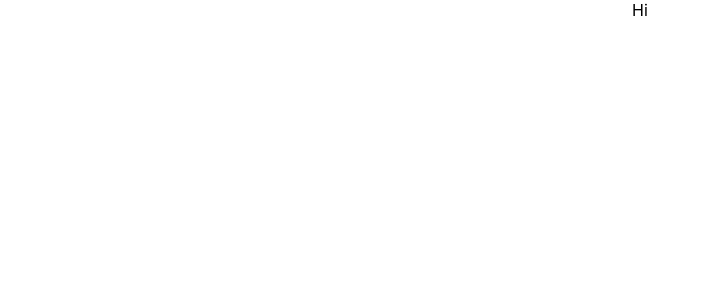
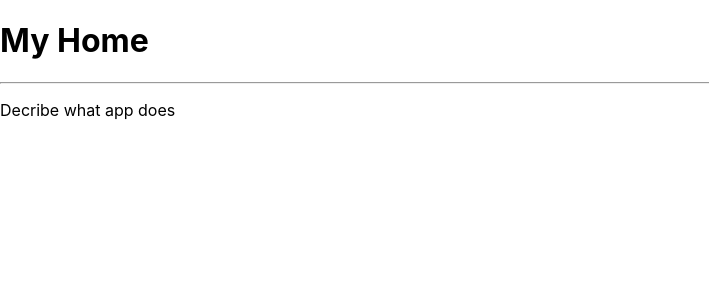
Before and after one commit to ChristinaKozi/p2-final, a React (Create React App) app: page / in a window 1280 px wide. Shown: the top 300 px of the page, without its empty margins (0-709 px from the left). Built offline with nearby package versions, Linux system fonts and the light colour scheme.

Commit message:
adds home page

```diff
--- a/package.json
+++ b/package.json
@@ -8,6 +8,7 @@
     "@testing-library/user-event": "^13.5.0",
     "react": "^18.2.0",
     "react-dom": "^18.2.0",
+    "react-router-dom": "^6.19.0",
     "react-scripts": "5.0.1",
     "web-vitals": "^2.1.4"
   },
--- a/src/App.js
+++ b/src/App.js
@@ -1,11 +1,11 @@
-import logo from './logo.svg';
+import React from 'react'
 import './App.css';
 
 function App() {
   return (
-    <div className="App">
-      Hi
-    </div>
+      <div className="App">
+
+      </div>
   );
 }
 
--- a/src/index.js
+++ b/src/index.js
@@ -2,16 +2,10 @@ import React from 'react';
 import ReactDOM from 'react-dom/client';
 import './index.css';
 import App from './App';
-import reportWebVitals from './reportWebVitals';
+import routes from "./routes.js"
+import { createBrowserRouter, RouterProvider } from 'react-router-dom';
 
-const root = ReactDOM.createRoot(document.getElementById('root'));
-root.render(
-  <React.StrictMode>
-    <App />
-  </React.StrictMode>
-);
+const router = createBrowserRouter(routes);
 
-// If you want to start measuring performance in your app, pass a function
-// to log results (for example: reportWebVitals(console.log))
-// or send to an analytics endpoint. Learn more: https://bit.ly/CRA-vitals
-reportWebVitals();
+const root = ReactDOM.createRoot(document.getElementById("root"));
+root.render(<RouterProvider router={router} />);
--- /dev/null
+++ b/src/pages/Home.js
@@ -0,0 +1,14 @@
+import React from "react";
+
+function Home() {
+
+    return (
+        <div>
+            <h1>My Home</h1>
+            <hr />
+            <p>Decribe what app does</p>
+        </div>
+    )
+};
+
+export default Home;
--- /dev/null
+++ b/src/routes.js
@@ -0,0 +1,10 @@
+import Home from "./pages/Home";
+
+const routes = [
+    {
+        path: "/",
+        element: <Home />
+    }
+]
+
+export default routes;
```
Also changed, not shown: 1 other file (tests, documents, lock files or other folders).
